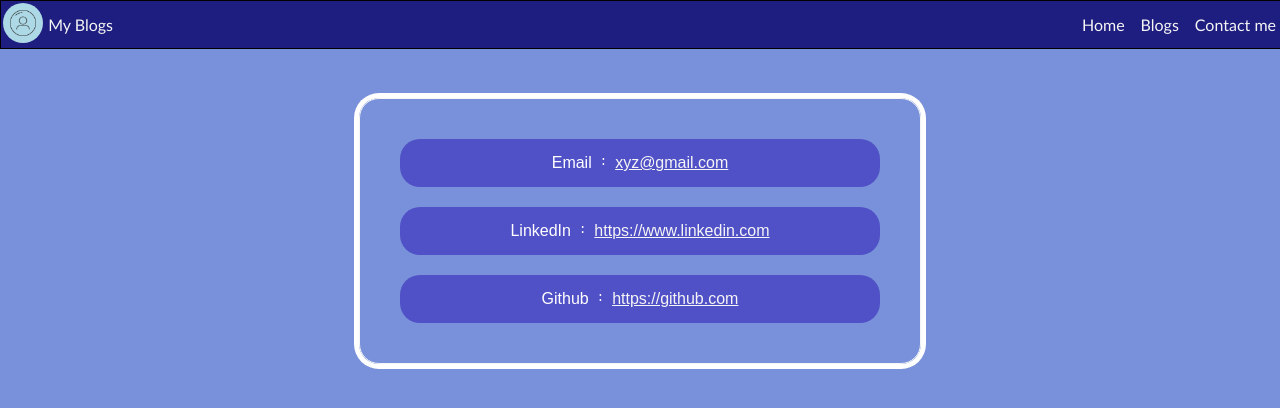
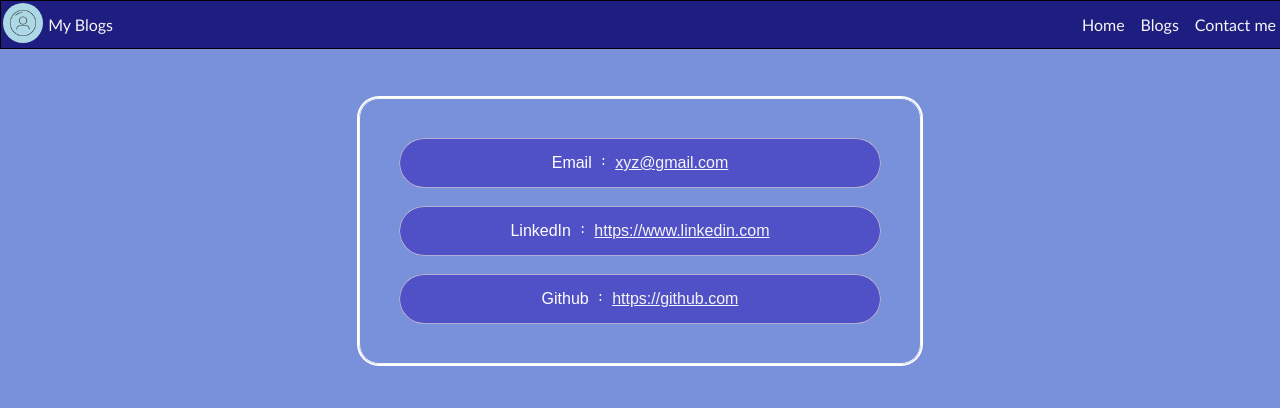
Before and after one commit to PrathamManabasannanavar/My-Blogs, a React app: page /#/contact in a window 1280 px wide. Shown: the top 408 px of the page. Built offline with nearby package versions, Linux system fonts and the light colour scheme; the HTML template or start-up script is replaced by a standard one.

Commit message:
changed central box width

```diff
--- a/src/styles/Contact.module.css
+++ b/src/styles/Contact.module.css
@@ -23,7 +23,7 @@
     font-family: Arial, Helvetica, sans-serif;
     font-size: medium;
     color: rgb(255, 255, 255);
-    box-shadow: 0 0 0 5px white;
+    box-shadow: 0px 0px 0px 2px white;
 }
 
 .platformLink{
@@ -31,9 +31,10 @@
     justify-content: center;
     padding: 15px;
     margin: 10px;
-    border-radius: 20px;
+    border-radius: 25px;
     transition-duration: 1s;
     background-color: rgb(80, 80, 199);
+    box-shadow: 0 0 0 0.5px rgb(239, 207, 207);
     cursor: pointer;
 }
 
```
